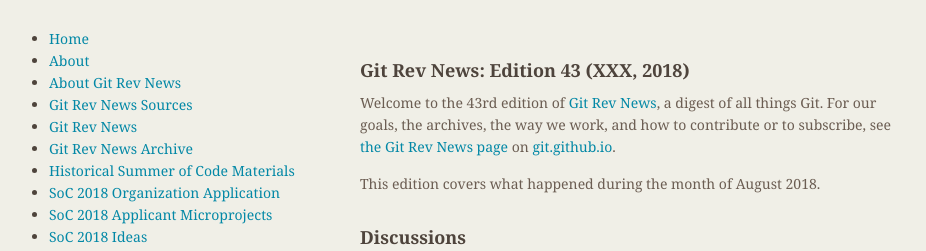
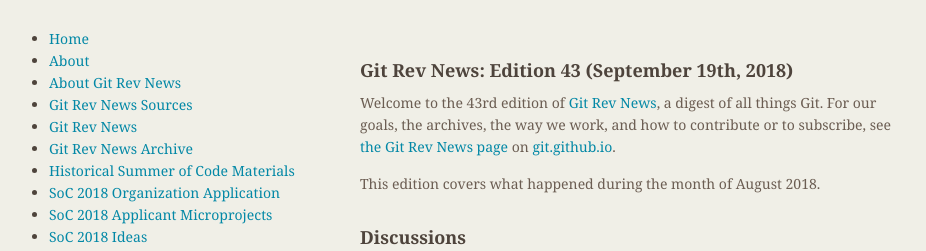
Before and after one commit to git/git.github.io, a Jekyll site: the page built from rev_news/drafts/edition-43.md, in a window 1280 px wide. Shown: the top 251 px of the page, without its empty margins (174-1100 px from the left). Built offline with Jekyll 4.4.1, drawn with Linux system fonts in a browser that asks for light colours.

Commit message:
rn-43: set publication date to September 19th

```diff
--- a/rev_news/drafts/edition-43.md
+++ b/rev_news/drafts/edition-43.md
@@ -1,5 +1,5 @@
 ---
-title: Git Rev News Edition 43 (XXX, 2018)
+title: Git Rev News Edition 43 (September 19th, 2018)
 layout: default
 date: 2018-09-19 12:06:51 +0100
 author: chriscool
@@ -7,7 +7,7 @@
 navbar: false
 ---
 
-## Git Rev News: Edition 43 (XXX, 2018)
+## Git Rev News: Edition 43 (September 19th, 2018)
 
 Welcome to the 43rd edition of [Git Rev News](https://git.github.io/rev_news/rev_news/),
 a digest of all things Git. For our goals, the archives, the way we work, and how to contribute or to
```
